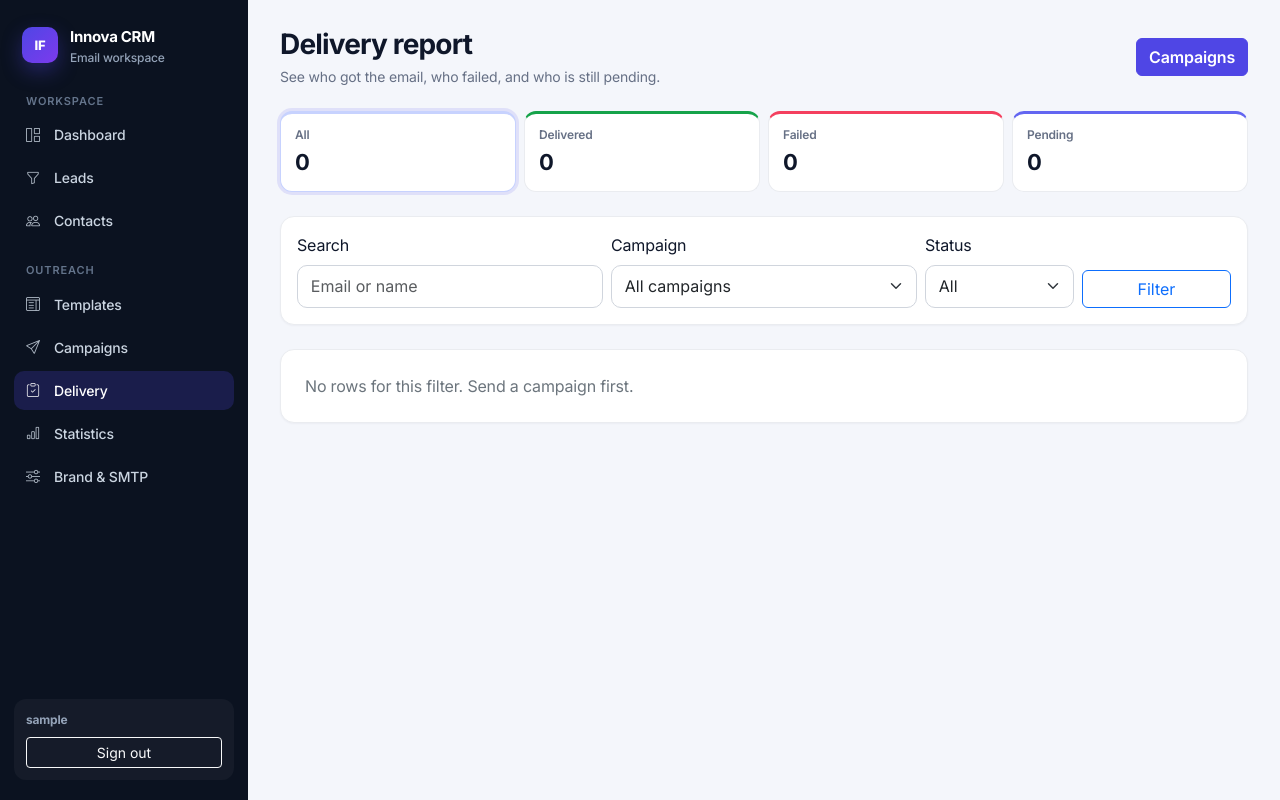
After one commit to ibrahimAltaf/innova-crm, a Django app: page /delivery/ in a window 1280 px wide. The commit adds this page. Run offline with Django 5.2, Linux system fonts and the light colour scheme; the visitor is signed in with stand-in values (Sample User, id 1); data that the repository does not hold is empty.

Commit message:
Restore last night's Vercel login, delivery report, and Hostinger quota.
That deploy was never committed to GitHub (gitDirty). Keep the editors and SMTP reconnect fix, then bring the live Aug 20 source back into main.

Co-authored-by: Cursor <cursoragent@cursor.com>

```diff
--- a/campaigns/forms.py
+++ b/campaigns/forms.py
@@ -234,6 +234,7 @@ class SettingsForm(forms.ModelForm):
             "logo",
             "logo_url",
             "brand_color",
+            "daily_send_limit",
             "delay_seconds",
             "batch_pause_every",
             "batch_pause_seconds",
@@ -256,6 +257,7 @@ class SettingsForm(forms.ModelForm):
                 attrs={"class": "form-control", "placeholder": "https://innovafior.online/logo.png"}
             ),
             "brand_color": forms.TextInput(attrs={"class": "form-control", "type": "color"}),
+            "daily_send_limit": forms.NumberInput(attrs={"class": "form-control", "min": "1"}),
             "delay_seconds": forms.NumberInput(attrs={"class": "form-control", "step": "0.1", "min": "0.05"}),
             "batch_pause_every": forms.NumberInput(attrs={"class": "form-control", "min": "1"}),
             "batch_pause_seconds": forms.NumberInput(attrs={"class": "form-control", "step": "0.5", "min": "0"}),
--- a/campaigns/templates/campaigns/base.html
+++ b/campaigns/templates/campaigns/base.html
@@ -45,6 +45,9 @@
           <a href="{% url 'campaigns:list' %}" class="{% if 'campaign' in request.resolver_match.url_name or 'editor' in request.resolver_match.url_name or request.resolver_match.url_name == 'create' or request.resolver_match.url_name == 'create_template' or request.resolver_match.url_name == 'recipients' %}active{% endif %}">
             <i class="bi bi-send"></i> Campaigns
           </a>
+          <a href="{% url 'campaigns:delivery' %}" class="{% if request.resolver_match.url_name == 'delivery' %}active{% endif %}">
+            <i class="bi bi-clipboard-check"></i> Delivery
+          </a>
           <a href="{% url 'campaigns:statistics' %}" class="{% if request.resolver_match.url_name == 'statistics' %}active{% endif %}">
             <i class="bi bi-bar-chart"></i> Statistics
           </a>
@@ -54,7 +57,11 @@
         </nav>
       </div>
       <div class="sidebar-note">
-        Pick an editor, paste or build the email, send a test, then watch sent vs failed live.
+        <div class="mb-2"><strong>{{ request.user.username }}</strong></div>
+        <form method="post" action="{% url 'campaigns:logout' %}">
+          {% csrf_token %}
+          <button class="btn btn-sm btn-outline-light w-100" type="submit">Sign out</button>
+        </form>
       </div>
     </aside>
     <main class="main">
--- a/campaigns/templates/campaigns/campaign_detail.html
+++ b/campaigns/templates/campaigns/campaign_detail.html
@@ -13,6 +13,7 @@
   <div class="d-flex flex-wrap gap-2">
     <a class="btn btn-outline-secondary" href="{% url 'campaigns:edit' campaign.pk %}">Edit email</a>
     <a class="btn btn-outline-secondary" href="{% url 'campaigns:recipients' campaign.pk %}">Add people</a>
+    <a class="btn btn-outline-primary" href="{% url 'campaigns:delivery' %}?campaign={{ campaign.pk }}">Full report</a>
     <a class="btn btn-outline-primary" target="_blank" href="{% url 'campaigns:preview' campaign.pk %}">Open preview</a>
     {% if campaign.status != "sending" %}
       {% if campaign.total_recipients %}
--- /dev/null
+++ b/campaigns/templates/campaigns/delivery_report.html
@@ -0,0 +1,81 @@
+{% extends "campaigns/base.html" %}
+{% block title %}Delivery report · Innova CRM{% endblock %}
+{% block content %}
+<div class="d-flex justify-content-between align-items-center mb-4 flex-wrap gap-2">
+  <div>
+    <h1 class="page-title h3 mb-1">Delivery report</h1>
+    <p class="page-kicker mb-0">See who got the email, who failed, and who is still pending.</p>
+  </div>
+  <a class="btn btn-primary" href="{% url 'campaigns:list' %}">Campaigns</a>
+</div>
+
+<div class="row g-2 mb-4">
+  <div class="col-6 col-md-3"><a class="status-tile {% if not status %}is-active{% endif %}" href="?{% if q %}q={{ q }}&{% endif %}{% if campaign_id %}campaign={{ campaign_id }}{% endif %}"><span class="status-tile-label">All</span><strong>{{ summary.pending|add:summary.sent|add:summary.failed|add:summary.skipped }}</strong></a></div>
+  <div class="col-6 col-md-3"><a class="status-tile status-tile-won {% if status == 'sent' %}is-active{% endif %}" href="?status=sent{% if q %}&q={{ q }}{% endif %}{% if campaign_id %}&campaign={{ campaign_id }}{% endif %}"><span class="status-tile-label">Delivered</span><strong>{{ summary.sent }}</strong></a></div>
+  <div class="col-6 col-md-3"><a class="status-tile status-tile-lost {% if status == 'failed' %}is-active{% endif %}" href="?status=failed{% if q %}&q={{ q }}{% endif %}{% if campaign_id %}&campaign={{ campaign_id }}{% endif %}"><span class="status-tile-label">Failed</span><strong>{{ summary.failed }}</strong></a></div>
+  <div class="col-6 col-md-3"><a class="status-tile status-tile-contacted {% if status == 'pending' %}is-active{% endif %}" href="?status=pending{% if q %}&q={{ q }}{% endif %}{% if campaign_id %}&campaign={{ campaign_id }}{% endif %}"><span class="status-tile-label">Pending</span><strong>{{ summary.pending }}</strong></a></div>
+</div>
+
+<form class="panel p-3 mb-4" method="get">
+  <div class="row g-2 align-items-end">
+    <div class="col-md-4">
+      <label class="form-label">Search</label>
+      <input class="form-control" name="q" value="{{ q }}" placeholder="Email or name">
+    </div>
+    <div class="col-md-4">
+      <label class="form-label">Campaign</label>
+      <select class="form-select" name="campaign">
+        <option value="">All campaigns</option>
+        {% for c in campaigns %}
+          <option value="{{ c.pk }}" {% if campaign_id == c.pk|stringformat:"s" %}selected{% endif %}>{{ c.name }}</option>
+        {% endfor %}
+      </select>
+    </div>
+    <div class="col-md-2">
+      <label class="form-label">Status</label>
+      <select class="form-select" name="status">
+        <option value="">All</option>
+        <option value="sent" {% if status == "sent" %}selected{% endif %}>Delivered</option>
+        <option value="failed" {% if status == "failed" %}selected{% endif %}>Failed</option>
+        <option value="pending" {% if status == "pending" %}selected{% endif %}>Pending</option>
+        <option value="skipped" {% if status == "skipped" %}selected{% endif %}>Skipped</option>
+      </select>
+    </div>
+    <div class="col-md-2"><button class="btn btn-outline-primary w-100" type="submit">Filter</button></div>
+  </div>
+</form>
+
+<div class="panel p-0 overflow-hidden">
+  {% if rows %}
+  <div class="table-responsive">
+    <table class="table align-middle mb-0">
+      <thead>
+        <tr>
+          <th>Recipient</th>
+          <th>Campaign</th>
+          <th>Status</th>
+          <th>Sent at</th>
+          <th>Error</th>
+        </tr>
+      </thead>
+      <tbody>
+        {% for r in rows %}
+        <tr>
+          <td>
+            <div class="fw-semibold">{{ r.name|default:"—" }}</div>
+            <div class="small text-secondary">{{ r.email }}</div>
+          </td>
+          <td><a href="{% url 'campaigns:detail' r.campaign_id %}">{{ r.campaign.name }}</a></td>
+          <td><span class="badge-status {{ r.status }}">{{ r.get_status_display }}</span></td>
+          <td class="small">{{ r.sent_at|date:"M j, H:i"|default:"—" }}</td>
+          <td class="small text-danger">{{ r.error_message|truncatechars:80 }}</td>
+        </tr>
+        {% endfor %}
+      </tbody>
+    </table>
+  </div>
+  {% else %}
+    <p class="text-secondary p-4 mb-0">No rows for this filter. Send a campaign first.</p>
+  {% endif %}
+</div>
+{% endblock %}
--- a/campaigns/templates/campaigns/settings.html
+++ b/campaigns/templates/campaigns/settings.html
@@ -30,6 +30,9 @@
       </div>
       <div class="mb-3"><label class="form-label">Public logo URL (optional)</label>{{ form.logo_url }}</div>
       <div class="mb-3"><label class="form-label">Brand color</label>{{ form.brand_color }}</div>
+      <div class="mb-3"><label class="form-label">Daily send limit</label>{{ form.daily_send_limit }}
+        <div class="form-text">Hostinger Premium ≈ 3000/day. This CRM stops sending when the count is reached.</div>
+      </div>
 
       <h2 class="h6">Throttle (inbox-safe pacing)</h2>
       <div class="row">
--- a/campaigns/urls.py
+++ b/campaigns/urls.py
@@ -5,7 +5,10 @@ from . import editors, views
 app_name = "campaigns"
 
 urlpatterns = [
+    path("login/", views.login_view, name="login"),
+    path("logout/", views.logout_view, name="logout"),
     path("", views.dashboard, name="dashboard"),
+    path("delivery/", views.delivery_report, name="delivery"),
     path("templates/", views.template_gallery, name="templates"),
     path("campaigns/", views.campaign_list, name="list"),
     path("campaigns/new/", editors.campaign_picker, name="create"),
--- a/campaigns/views.py
+++ b/campaigns/views.py
@@ -1,5 +1,6 @@
 from django.core.paginator import Paginator
 from django.contrib import messages
+from django.contrib.auth.decorators import login_not_required
 from django.db.models import Count, Q
 from django.http import HttpResponse, JsonResponse
 from django.shortcuts import get_object_or_404, redirect, render
@@ -12,7 +13,7 @@ import json
 import os
 
 from .catalog import DEFAULT_TEMPLATES
-from .analytics import dashboard_payload
+from .analytics import dashboard_payload, send_quota
 from .forms import (
     CampaignForm,
     ContactForm,
@@ -37,6 +38,10 @@ from .mailer import (
 )
 from .models import Activity, AppSettings, Campaign, Contact, EmailTemplate, Lead, Recipient, Unsubscribe
 from .utils import ensure_templates
+from .auth_views import CrmLoginView, CrmLogoutView
+
+login_view = CrmLoginView.as_view()
+logout_view = CrmLogoutView.as_view()
 
 
 def dashboard(request):
@@ -144,6 +149,34 @@ def campaign_detail(request, pk):
             "status_counts": status_counts,
             "test_form": test_form,
             "preview_html": preview_html,
+        },
+    )
+
+
+def delivery_report(request):
+    status = (request.GET.get("status") or "").strip()
+    q = (request.GET.get("q") or "").strip()
+    campaign_id = (request.GET.get("campaign") or "").strip()
+    rows = Recipient.objects.select_related("campaign").order_by("-id")
+    if status:
+        rows = rows.filter(status=status)
+    if campaign_id.isdigit():
+        rows = rows.filter(campaign_id=int(campaign_id))
+    if q:
+        rows = rows.filter(Q(email__icontains=q) | Q(name__icontains=q))
+    summary = {
+        key: Recipient.objects.filter(status=key).count() for key, _ in Recipient.Status.choices
+    }
+    return render(
+        request,
+        "campaigns/delivery_report.html",
+        {
+            "rows": rows[:500],
+            "summary": summary,
+            "status": status,
+            "q": q,
+            "campaign_id": campaign_id,
+            "campaigns": Campaign.objects.all()[:50],
         },
     )
 
@@ -354,6 +387,22 @@ def campaign_send(request, pk):
         return redirect("campaigns:settings")
     if campaign.status == Campaign.Status.SENDING and campaign.pk in _RUNNING:
         messages.info(request, "Already sending.")
+        return redirect("campaigns:detail", pk=pk)
+    quota = send_quota(app)
+    pending_now = campaign.recipients.filter(status=Recipient.Status.PENDING).count()
+    planned = pending_now or campaign.recipients.exclude(status=Recipient.Status.SKIPPED).count()
+    if quota["exhausted"]:
+        messages.error(
+            request,
+            f"Daily send limit reached ({quota['limit']}/day). Wait until tomorrow or raise the limit in Brand & SMTP.",
+        )
+        return redirect("campaigns:detail", pk=pk)
+    if planned > quota["remaining"]:
+        messages.error(
+            request,
+            f"Only {quota['remaining']} emails left today (limit {quota['limit']}). "
+            "Send a smaller batch or raise the daily limit in Brand & SMTP.",
+        )
         return redirect("campaigns:detail", pk=pk)
     pending = prepare_campaign_for_send(campaign)
     if pending == 0:
@@ -647,6 +696,7 @@ def template_edit(request, pk):
     )
 
 
+@login_not_required
 def unsubscribe(request, token):
     recipient = get_object_or_404(Recipient, unsubscribe_token=token)
     Unsubscribe.objects.get_or_create(email=recipient.email.lower())
--- a/config/settings.py
+++ b/config/settings.py
@@ -58,6 +58,7 @@ MIDDLEWARE = [
     "django.contrib.auth.middleware.AuthenticationMiddleware",
     "django.contrib.messages.middleware.MessageMiddleware",
     "django.middleware.clickjacking.XFrameOptionsMiddleware",
+    "django.contrib.auth.middleware.LoginRequiredMiddleware",
 ]
 
 ROOT_URLCONF = "config.urls"
@@ -174,3 +175,7 @@ if os.getenv("VERCEL") and not os.getenv("SITE_URL"):
     vercel_url = vercel_url.replace("https://", "").replace("http://", "").strip("/")
     if vercel_url:
         SITE_URL = f"https://{vercel_url}"
+
+LOGIN_URL = "campaigns:login"
+LOGIN_REDIRECT_URL = "campaigns:dashboard"
+LOGOUT_REDIRECT_URL = "campaigns:login"
```
Also changed, not shown: campaigns/analytics.py (+34 -4 lines), campaigns/auth_views.py (added, +13 -0 lines), campaigns/mailer.py (+11 -1 lines), campaigns/management/commands/create_crm_user.py (added, +27 -0 lines), campaigns/models.py (+25 -0 lines), campaigns/templates/campaigns/dashboard.html (+27 -1 lines), campaigns/templates/campaigns/login.html (added, +61 -0 lines), campaigns/tests.py (+40 -4 lines), campaigns/migrations/0006_appsettings_daily_send_limit.py (added), campaigns/migrations/0007_sendlog.py (added), 2 other files.
